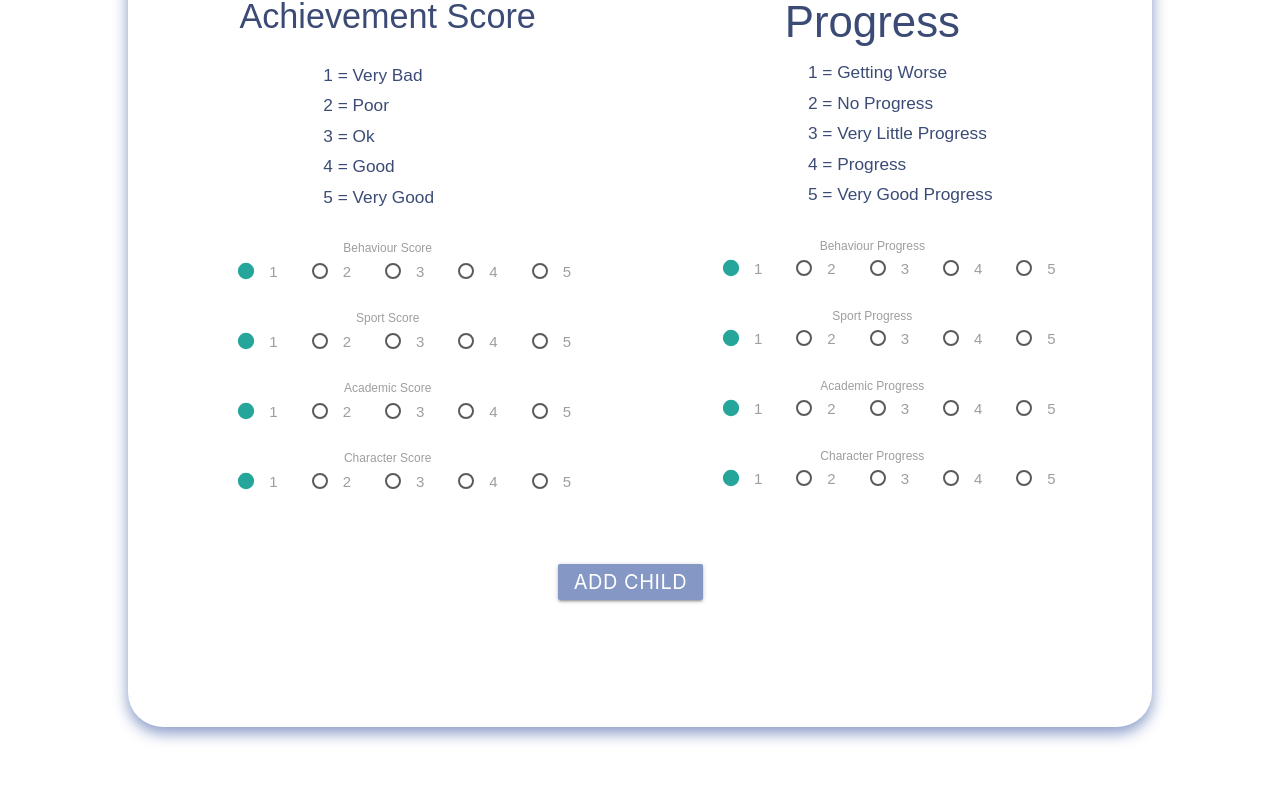
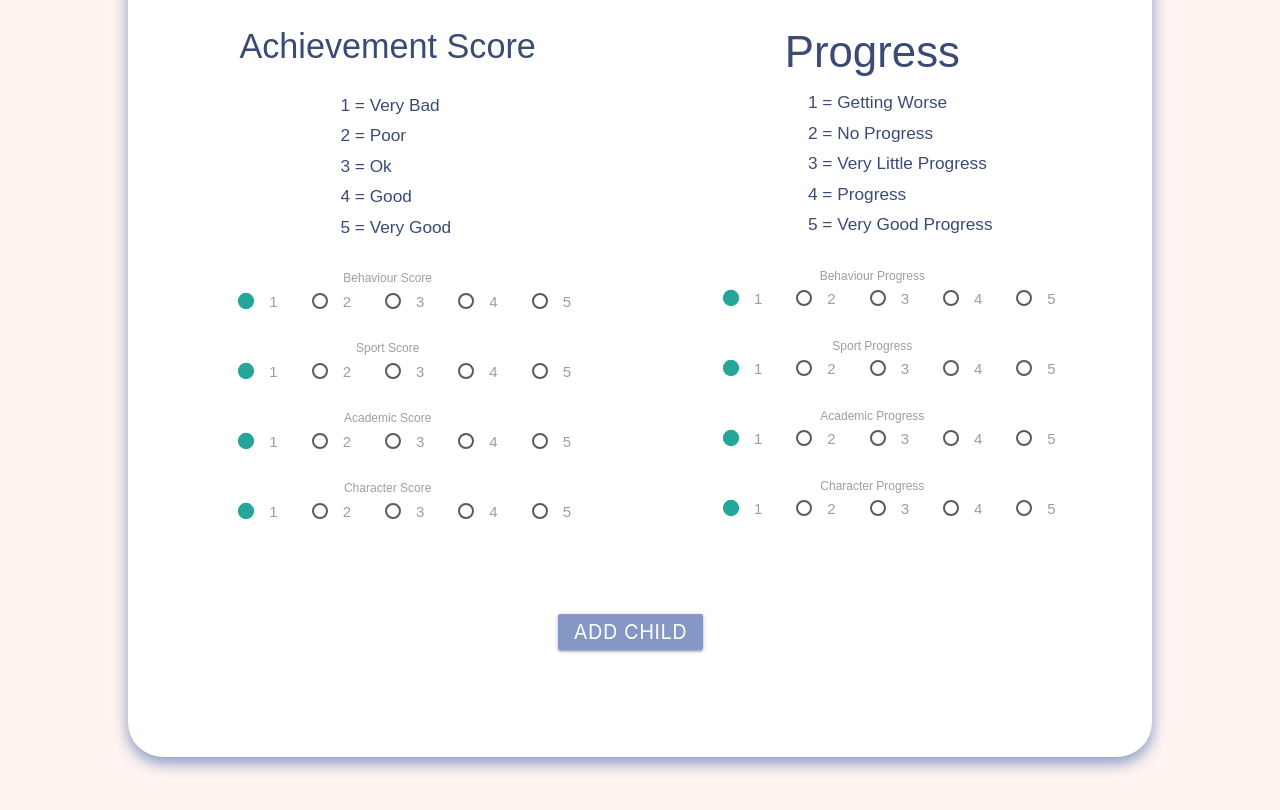
Before and after one commit to Brontesewell/pgparenting_client, a React (Create React App) app: page /add-child in a window 1280 px wide. Shown: the part 686-1496 px from the top of the page. Before the commit the page ends 1464 px from the top, so only its background shows below. Built offline with nearby package versions, Linux system fonts and the light colour scheme; no server answers.

Commit message:
background edit and add

```diff
--- a/src/App.css
+++ b/src/App.css
@@ -90,9 +90,17 @@ margin-top: 100px;
   margin: 4% 13% 4% 10%;
   box-shadow: 0 6px 15px 0 #8597C5;
   border-radius: 35px;
+  background-color: white;
   transition: 0.3s;
   width: 80%;
   height: 1170px;
+}
+
+#edit-background{
+  background-color:  #fff4f0;
+  margin-top: -20px;
+  padding-top: 30px;
+  padding-bottom: 20px;
 }
 
 .form-edit-p{
@@ -119,7 +127,7 @@ margin-top: 100px;
   background-color: #8597C5;
   float: center;
   margin-bottom: 20px;
-  margin-top: 70px;
+  margin-top: 90px;
   font-size: 20px;
   margin-right: 37%;
   margin-left: 35%;
@@ -182,7 +190,7 @@ width: 50%;
 
 .rankings-score{
   text-align: left;
-  margin-left: 35%;
+  margin-left: 39%;
   color: #3b4b75;
 }
 
@@ -195,6 +203,8 @@ width: 50%;
 #progress-title{
   color: #3b4b75;
 }
+
+
 
 #add-kid{
   color: #3b4b75;
--- a/src/Quadrants/QuadBox.js
+++ b/src/Quadrants/QuadBox.js
@@ -47,13 +47,13 @@ console.log(this.state.sport_1)
                 <div id="line-quad-bottom"></div>
                 <div id="outside">
                 <p> ↑ Good Achievement</p>
-                <div class="block two">2 { this.state.sport_2.map(kid => <h5 id="sport2">{kid.name}</h5>)}</div>
-                <div class="block four">4 { this.state.sport_4.map(kid => <h5 id="sport4">{kid.name}</h5>)}</div>
+                <div class="block two">2 { this.state.sport_2.map(kid => <h6 id="sport2">{kid.name}</h6>)}</div>
+                <div class="block four">4 { this.state.sport_4.map(kid => <h6 id="sport4">{kid.name}</h6>)}</div>
                 <p id="bad-progress">Bad Progress ←</p>
                 <div id="inside">  </div>
                 <div id="side">  </div>
-                <div class="block one">1 { this.state.sport_1.map(kid => <h5 id="sport1">{kid.name}</h5>)}</div>
-                <div class="block three">3 { this.state.sport_3.map(kid => <h5 id="sport3">{kid.name}</h5>)}</div>
+                <div class="block one">1 { this.state.sport_1.map(kid => <h6 id="sport1">{kid.name}</h6>)}</div>
+                <div class="block three">3 { this.state.sport_3.map(kid => <h6 id="sport3">{kid.name}</h6>)}</div>
                 <p  id="good-progress">→ Good Progress </p>
                 <p id="bad-achievement">↓ Bad Achievement</p>
                 </div>
--- a/src/Quadrants/QuadCharacter.js
+++ b/src/Quadrants/QuadCharacter.js
@@ -47,13 +47,13 @@ class QuadCharacter extends Component {
                 <div id="line-quad-bottom"></div>
                 <div id="outside">
                 <p> ↑ Good Achievement</p>
-                <div class="block two">2 { this.state.character_2.map(kid => <h5 id="character2">{kid.name}</h5>)}</div>
-                <div class="block four">4 { this.state.character_4.map(kid => <h5 id="character4">{kid.name}</h5>)}</div>
+                <div class="block two">2 { this.state.character_2.map(kid => <h6 id="character2">{kid.name}</h6>)}</div>
+                <div class="block four">4 { this.state.character_4.map(kid => <h6 id="character4">{kid.name}</h6>)}</div>
                 <p id="bad-progress">Bad Progress ←</p>
                 <div id="inside">  </div>
                 <div id="side">  </div>
-                <div class="block one">1 { this.state.character_1.map(kid => <h5 id="character1">{kid.name}</h5>)}</div>
-                <div class="block three">3 { this.state.character_3.map(kid => <h5 id="character3">{kid.name}</h5>)}</div>
+                <div class="block one">1 { this.state.character_1.map(kid => <h6 id="character1">{kid.name}</h6>)}</div>
+                <div class="block three">3 { this.state.character_3.map(kid => <h6 id="character3">{kid.name}</h6>)}</div>
                 <p  id="good-progress">→ Good Progress </p>
                 <p id="bad-achievement">↓ Bad Achievement</p>
                 </div>
--- a/src/containers/AddKid.js
+++ b/src/containers/AddKid.js
@@ -41,6 +41,7 @@ class AddKid extends Component {
                 <div className = 'row'>
                     {<Navbar/>}
                 </div>
+                <div id="edit-background">
                 <div className = 'form-edit'>
                     <h2 id="add-kid">Add a Child</h2>
                     <form className = 'edit-kid' onSubmit={(e) => this.props.addKid(e, this.state, history)}>
@@ -318,6 +319,7 @@ class AddKid extends Component {
                         <button id="btn-add-child" className="btn" type="submit" >Add Child</button>
                     </form>
                    </div>
+                   </div>
             </div>
         );
     }
--- a/src/containers/EditKid.js
+++ b/src/containers/EditKid.js
@@ -42,6 +42,7 @@ class EditKid extends Component {
                 <div className = 'row'>
                     {<Navbar/>}
                 </div>
+                <div id="edit-background">
                 <div className = 'form-edit'>
                 <h2 id="add-kid">Edit Child</h2>
                     <form className = 'edit-kid' onSubmit={(e)=> editKid(e, this.state, id, history)}>
@@ -322,6 +323,7 @@ class EditKid extends Component {
                     </form>
                     <br/><button className="waves-effect waves btn pink accent-3" type="submit" onClick={(e) => deleteKid(e, selectedKid, history)}>Delete Your Kid</button>
                 </div>
+                </div>
             </div>
         );
     }
```
